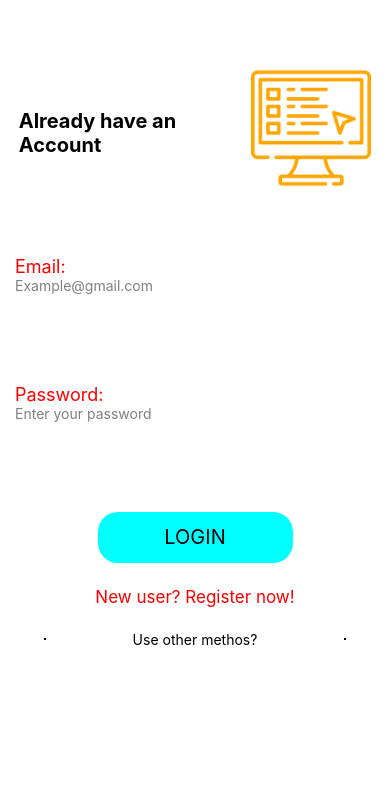
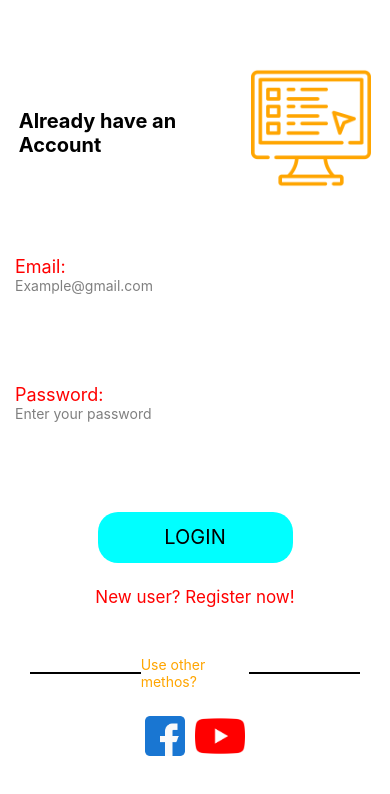
Before and after one commit to nguyenit24/nguyenit24-appmobile, a React Native app: screen / in a window 390 px wide. Shown: the top 794 px of the page. Built offline with nearby package versions, Linux system fonts and the light colour scheme.

Commit message:
10h31 10-2-24

```diff
--- a/screen/Login.js
+++ b/screen/Login.js
@@ -59,12 +59,13 @@ const Login = () => {
             }}>Password:</Text>
             <TextInput
                 style={{
-                    color: 'black'
+                    color: 'black',
                 }}
                 secureTextEntry={true}
                 placeholder={'Enter your password'}
                 placeholderTextColor={'rgba(0,0,0,0.5)'}
                 fontSize={18}
+
             />
         </View>
         <TouchableOpacity
@@ -106,23 +107,52 @@ const Login = () => {
             flex: 25,
         }}>
             <View style={{
+                flex: 10,
                 flexDirection: 'row',
                 justifyContent: 'space-around',
-                alignItems: 'center'
+                alignItems: 'center',
+                marginHorizontal: 30,
             }}>
                 <View style={{
-                    // flex: 1,
+                    flex: 1,
                     height: 1,
                     borderWidth: 1,
+                    width: '50%',
                 }}></View>
-                <Text style={{
-                    // flex: 1,
-                }}>Use other methos?</Text>
                 <View style={{
-                    // flex: 1,
+                    flex: 1,
+                    fontSize: 15,
+                }}>
+                    <Text style={{
+                        alignSelf: 'center',
+                        color: 'orange'
+                    }}>Use other methos?</Text>
+                </View>
+                <View style={{
+                    flex: 1,
                     height: 1,
                     borderWidth: 1,
+                    width: '50%'
                 }}></View>
+            </View>
+            <View style={{
+                flex: 15,
+                flexDirection: 'row',
+                justifyContent:'space-around',
+                marginHorizontal: 140,
+            }}>
+                <Image source={require('../assets/facebook.png')}
+                    style={{
+                        height: 40,
+                        width: 40,
+                    }}
+                />
+                <Image source={require('../assets/youtube.png')}
+                    style={{
+                        height: 40,
+                        width: 50,
+                    }}
+                />
             </View>
         </View>
     </View>
```
